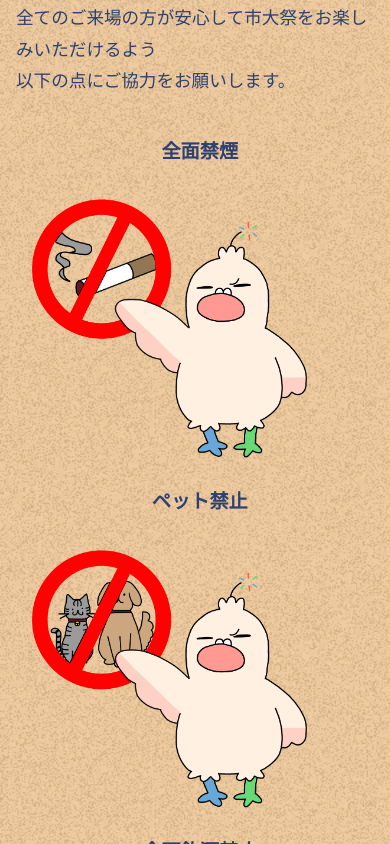
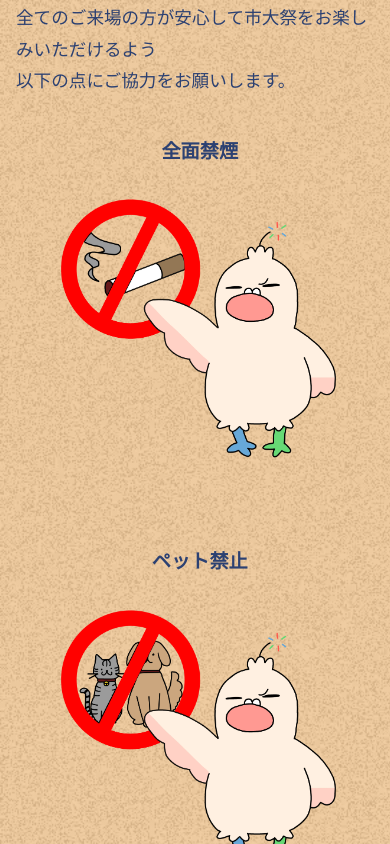
Before and after one commit to ichidaisai/app.ichidaisai.com, a Next.js app: page / in a window 390 px wide. Shown: the part 2220-3064 px from the top of the page. Built offline with nearby package versions, Linux system fonts and the light colour scheme.

Commit message:
注意事項の違和感を削除

```diff
--- a/src/app/style.module.css
+++ b/src/app/style.module.css
@@ -287,12 +287,13 @@
   align-items: center;
   justify-content: center;
   min-width: 0;
+  margin-bottom: 60px;
 }
 
 .notice div {
   display: flex;
   flex-direction: column;
-  justify-content: space-between;
+  align-items: center;
   flex-grow: 1;
 }
 
@@ -333,6 +334,9 @@
   }
   .sponsorImage {
     max-height: 180px;
+  }
+  .notice {
+	flex-direction: column;
   }
 }
 
```
